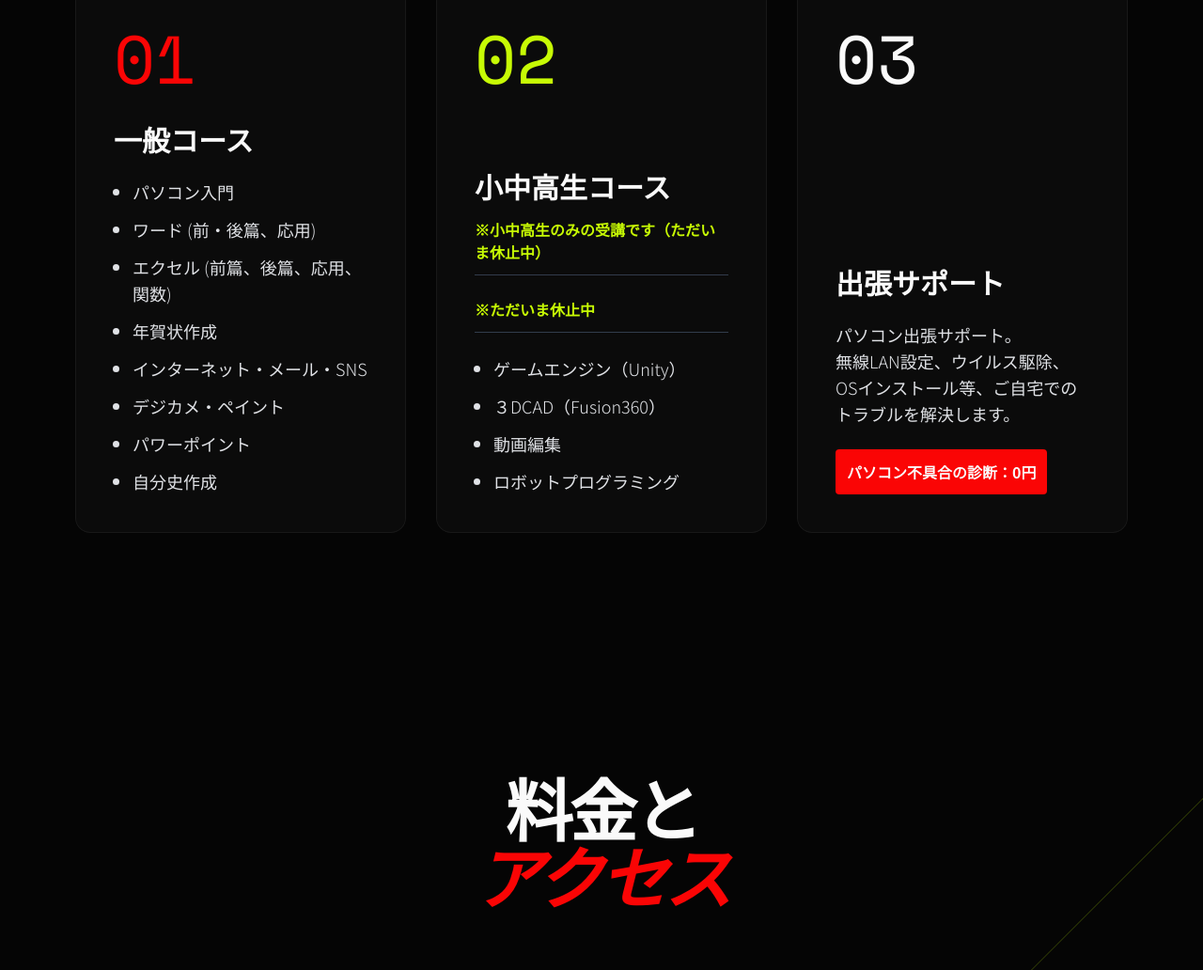
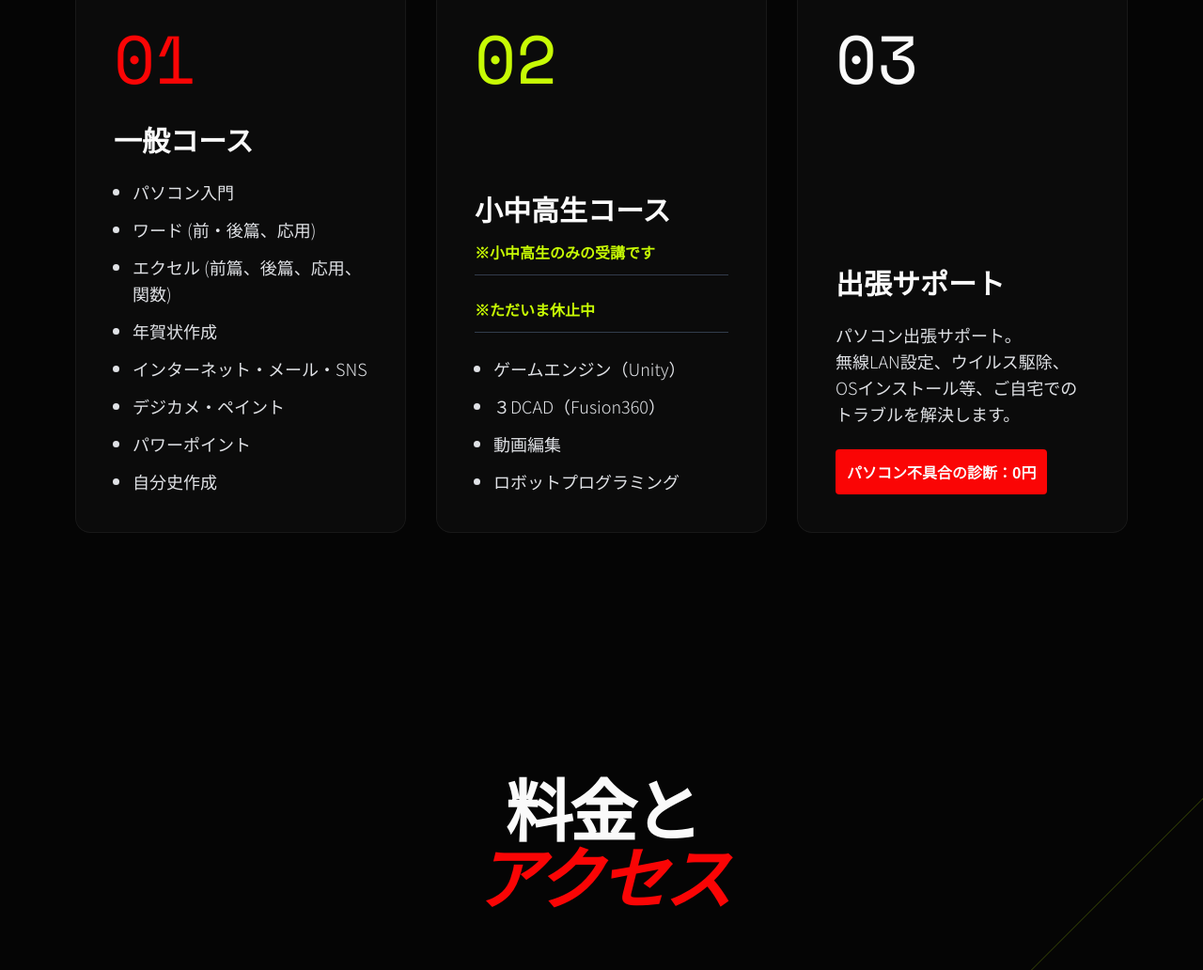
Before and after one commit to KGM007/egao_hp, a plain HTML site: page index.html in a window 1280 px wide. Shown: the part 2037-3069 px from the top of the page at 94% size. Drawn offline with nearby package versions, Linux system fonts and the light colour scheme.

Commit message:
Update student course description in index.html
Removed the note about the course being currently suspended from the student course description.

```diff
--- a/index.html
+++ b/index.html
@@ -306,7 +306,7 @@
                         <div class="font-mono text-7xl font-light text-acid mb-8">02</div>
                         <div>
                             <h3 class="font-sans text-3xl font-bold mb-4">小中高生コース</h3>
-                            <p class="text-sm md:text-base text-acid mb-6 font-bold border-b border-gray-700 pb-3">※小中高生のみの受講です（ただいま休止中）</p>
+                            <p class="text-sm md:text-base text-acid mb-6 font-bold border-b border-gray-700 pb-3">※小中高生のみの受講です</p>
                             <p class="text-sm md:text-base text-acid mb-6 font-bold border-b border-gray-700 pb-3">※ただいま休止中</p>
                             <ul class="font-sans text-base md:text-lg text-gray-200 leading-relaxed space-y-3 list-disc pl-5">
                                 <li>ゲームエンジン（Unity）</li>
```
